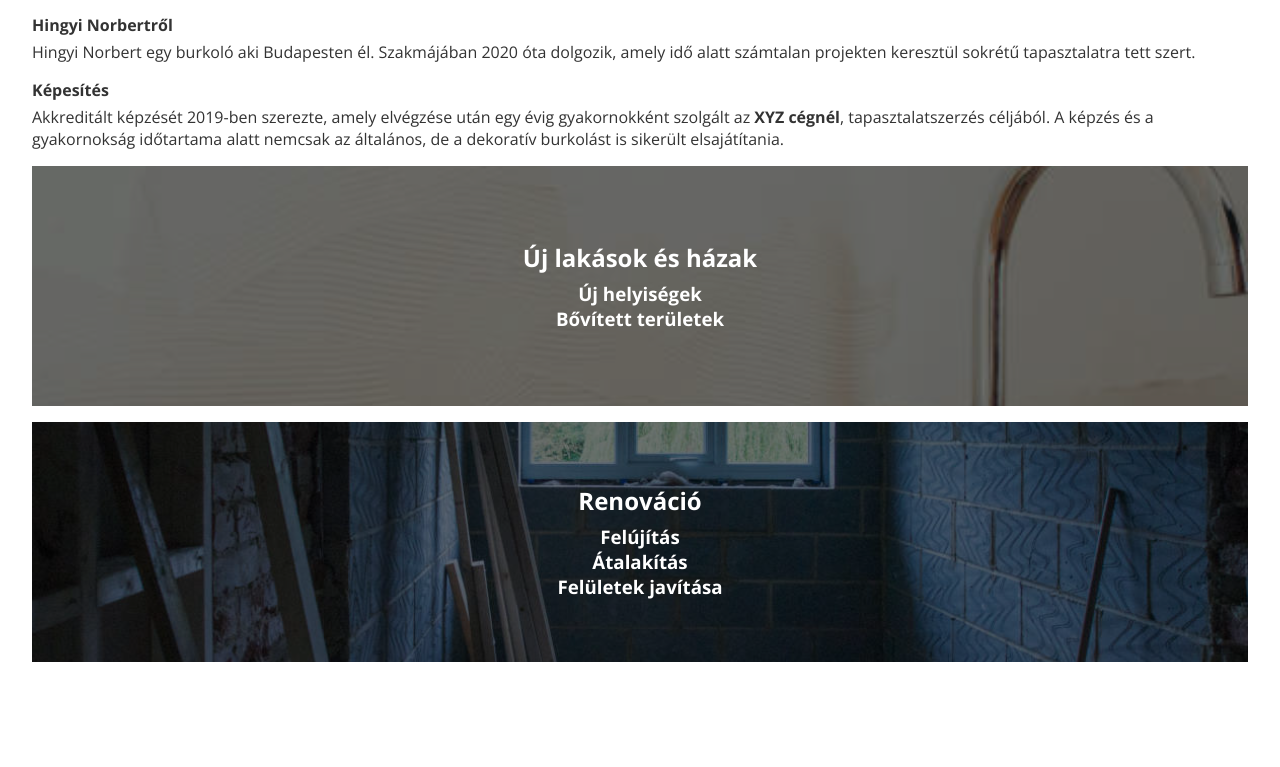
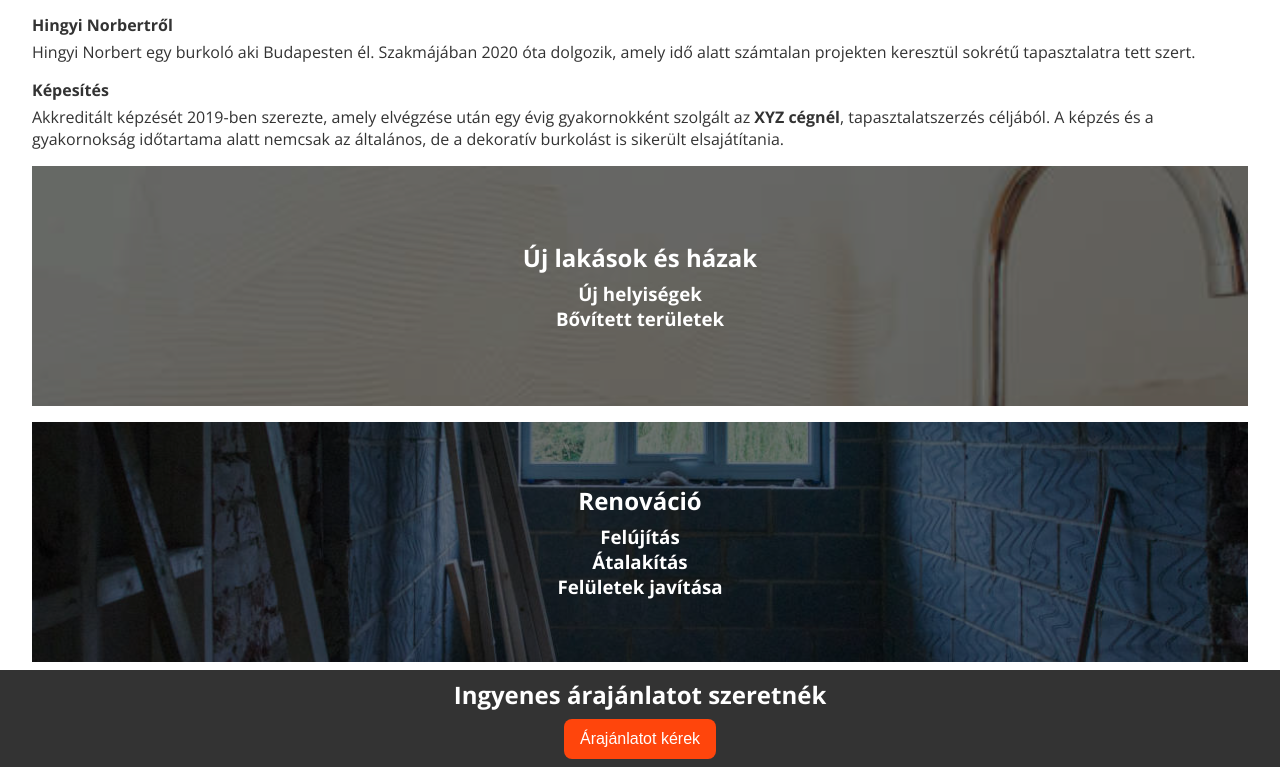
Before and after one commit to tibilodon/hingyi_norbert, a Next.js app: page /about in a window 1280 px wide. Shown: the part 408-1175 px from the top of the page. Before the commit the page ends 1078 px from the top, so only its background shows below. Built offline with nearby package versions, Linux system fonts and the light colour scheme.

Commit message:
border removed quote not-component added

```diff
--- a/app/about/page.module.css
+++ b/app/about/page.module.css
@@ -15,3 +15,13 @@
   flex-direction: column;
   gap: 0.3em;
 }
+.quote {
+  width: 100%;
+  color: var(--white);
+  background-color: var(--black);
+  text-align: center;
+  padding: 0.5em 2em;
+  display: flex;
+  flex-direction: column;
+  gap: 0.5em;
+}
--- a/app/about/page.tsx
+++ b/app/about/page.tsx
@@ -6,6 +6,8 @@ import Divider from "@/components/divider/Divider";
 import WorkCard from "@/components/workCard/WorkCard";
 import reno from "@/public/renovation.jpg";
 import brandNew from "@/public/new.jpg";
+import RegularButton from "@/components/buttons/regular/RegularButton";
+import Link from "next/link";
 
 export const metadata: Metadata = {
   title: "Rólam - Burkoló | Hingyi Norbert",
@@ -51,6 +53,12 @@ export default function About() {
         />
         <WorkCard header="Renováció" img={reno.src} list={repair} />
       </div>
+      <div className={styles.quote}>
+        <h2>Ingyenes árajánlatot szeretnék</h2>
+        <Link className={styles.contact} href={"/contact"}>
+          <RegularButton label="Árajánlatot kérek" />
+        </Link>
+      </div>
     </>
   );
 }
--- a/app/portfolio/page.module.css
+++ b/app/portfolio/page.module.css
@@ -11,4 +11,7 @@
   background-color: var(--white);
   text-align: center;
   padding: 0.5em 2em;
+  display: flex;
+  flex-direction: column;
+  gap: 0.5em;
 }
--- a/app/portfolio/page.tsx
+++ b/app/portfolio/page.tsx
@@ -32,7 +32,7 @@ export default function Portfolio() {
         <ImgModal imgArr={imgArr} descArr={descArr} />
       </div>
       <div className={styles.quote}>
-        <h1>Ingyenes árajánlat érdekében üzenjen nekem</h1>
+        <h2>Ingyenes árajánlatot szeretnék</h2>
         <Link className={styles.contact} href={"/contact"}>
           <RegularButton label="Árajánlatot kérek" />
         </Link>
--- a/components/buttons/regular/regularButton.module.css
+++ b/components/buttons/regular/regularButton.module.css
@@ -1,6 +1,3 @@
-.wrap {
-  /* border: 2px solid red; */
-}
 .btn {
   background-color: var(--orange2);
   border-radius: 8px;
@@ -9,10 +6,6 @@
   color: var(--white);
   cursor: pointer;
   display: inline-block;
-  /* font-family: "Haas Grot Text R Web", "Helvetica Neue", Helvetica, Arial,
-    sans-serif;
-  font-size: 14px;
-  font-weight: 500; */
   font-size: 1em;
   height: 40px;
   line-height: 20px;
@@ -20,7 +13,6 @@
   margin: 0;
   outline: none;
   padding: 10px 16px;
-  /* position: relative; */
   text-align: center;
   text-decoration: none;
   transition: color 100ms;
--- a/components/formInput/input/Input.module.css
+++ b/components/formInput/input/Input.module.css
@@ -5,10 +5,7 @@
 }
 .wrap input {
   width: 100%;
-  /* background-color: #333;
-  border: none;
-  color: #fff;
-  caret-color: #fff; */
+
   border: 1px solid var(--gray);
   border-radius: 10px;
   overflow: hidden;
--- a/components/imgModal/imgModal.module.css
+++ b/components/imgModal/imgModal.module.css
@@ -23,7 +23,6 @@
   background-color: rgba(0, 0, 0, 0.4); /* Black w/ opacity */
 }
 .open {
-  border: 4px solid blueviolet;
   display: flex; /* Hidden by default */
   align-items: center;
   justify-content: center;
--- a/components/sidebar/sidebar.module.css
+++ b/components/sidebar/sidebar.module.css
@@ -3,13 +3,9 @@
   display: flex;
   flex-direction: column;
   justify-content: center;
-  /* align-items: center; */
   padding: 1em;
   gap: 1em;
-  /* position: absolute; */
-  /* top: 5em; */
   background-color: var(--white);
-  /* width: 70%; */
 }
 .icon {
   filter: invert(47%) sepia(50%) saturate(6942%) hue-rotate(352deg)
```
